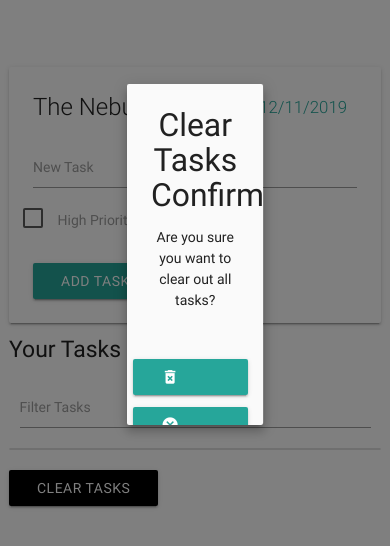
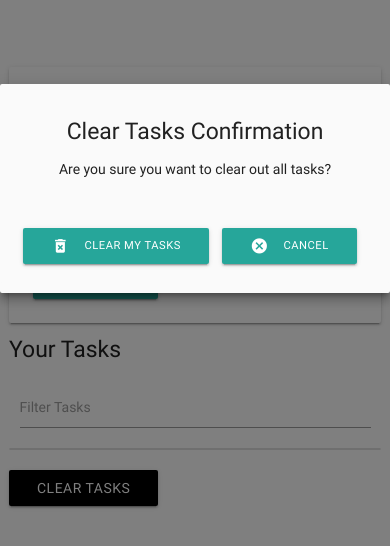
Before and after one commit to benoreilly/tasklist, a plain HTML site: page index.html in a window 390 px wide. Both pictures are taken after a click on the link "CLEAR TASKS". Drawn offline with nearby package versions, Linux system fonts and the light colour scheme; no server answers.

Commit message:
modal style update

```diff
--- a/index.html
+++ b/index.html
@@ -54,7 +54,7 @@
           <!-- Modal Structure -->
             <div id="modal1" class="modal clearTaskModal">
               <div class="modal-content">
-                <h4 class="center-align">Clear Tasks Confirmation</h4>
+                <h5 class="center-align">Clear Tasks Confirmation</h5>
                 <p class="center-align">Are you sure you want to clear out all tasks?</p>
               </div>
               <div class="modal-footer modal-btns">
--- a/style.css
+++ b/style.css
@@ -106,6 +106,11 @@ input::-webkit-inner-spin-button {
 .modal.clearTaskModal{
   width: 35%
 }
+@media screen and (max-width:1000px){
+  .modal.clearTaskModal{
+    width: 100%
+  }
+}
 .modal .modal-footer.modal-btns {
   text-align:center;
   margin: auto auto 10px;
@@ -115,3 +120,9 @@ input::-webkit-inner-spin-button {
 .modal .modal-footer.modal-btns .btn {
   margin-right: 10px;
 }
+
+@media screen and (max-width:1000px){
+  .modal .modal-footer.modal-btns .btn {
+    font-size: 0.8rem;
+  }
+}
```
